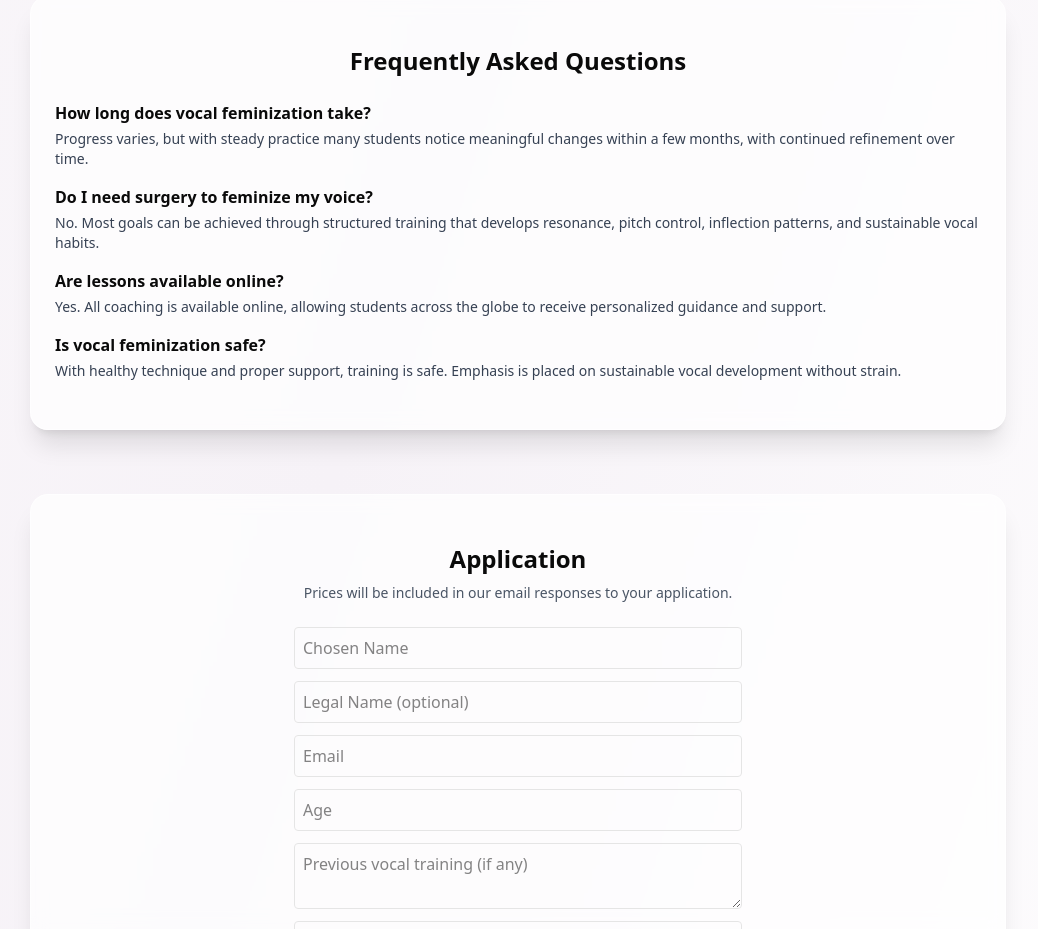
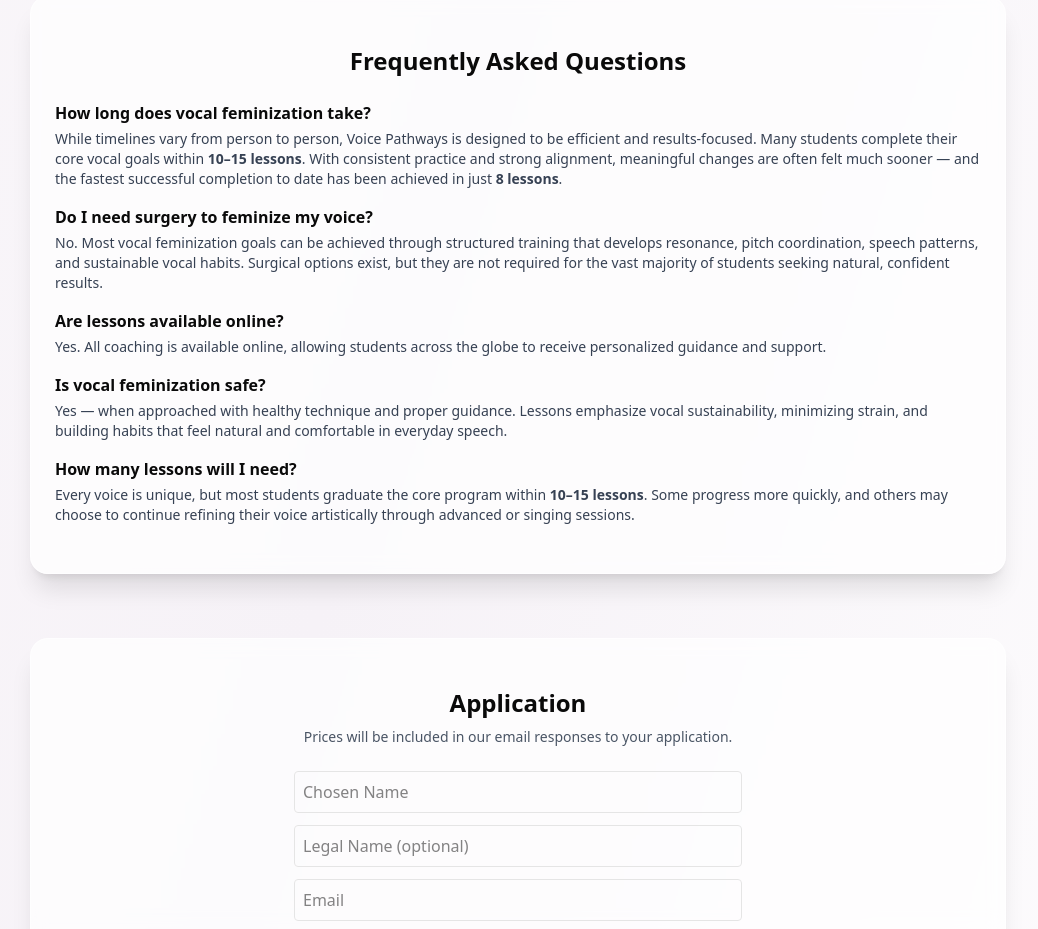
Before and after one commit to Aeriebella/Voice-Pathways, a Next.js app: page / in a window 1280 px wide. Shown: the part 2220-3149 px from the top of the page, without its empty margins (122-1160 px from the left). Built offline with nearby package versions, Linux system fonts and the light colour scheme; no server answers; the database is empty.

Commit message:
Update page.tsx

```diff
--- a/app/page.tsx
+++ b/app/page.tsx
@@ -406,11 +406,15 @@ export default function VoicePathways() {
               <div className="mt-6 grid gap-4">
                 <div>
                   <h3 className="font-semibold">How long does vocal feminization take?</h3>
-                  <p className="text-sm text-gray-700 mt-1">Progress varies, but with steady practice many students notice meaningful changes within a few months, with continued refinement over time.</p>
+                  <p className="text-sm text-gray-700 mt-1">
+                    While timelines vary from person to person, Voice Pathways is designed to be efficient and results-focused. Many students complete their core vocal goals within <strong>10–15 lessons</strong>. With consistent practice and strong alignment, meaningful changes are often felt much sooner — and the fastest successful completion to date has been achieved in just <strong>8 lessons</strong>.
+                  </p>
                 </div>
                 <div>
                   <h3 className="font-semibold">Do I need surgery to feminize my voice?</h3>
-                  <p className="text-sm text-gray-700 mt-1">No. Most goals can be achieved through structured training that develops resonance, pitch control, inflection patterns, and sustainable vocal habits.</p>
+                  <p className="text-sm text-gray-700 mt-1">
+                    No. Most vocal feminization goals can be achieved through structured training that develops resonance, pitch coordination, speech patterns, and sustainable vocal habits. Surgical options exist, but they are not required for the vast majority of students seeking natural, confident results.
+                  </p>
                 </div>
                 <div>
                   <h3 className="font-semibold">Are lessons available online?</h3>
@@ -418,7 +422,15 @@ export default function VoicePathways() {
                 </div>
                 <div>
                   <h3 className="font-semibold">Is vocal feminization safe?</h3>
-                  <p className="text-sm text-gray-700 mt-1">With healthy technique and proper support, training is safe. Emphasis is placed on sustainable vocal development without strain.</p>
+                  <p className="text-sm text-gray-700 mt-1">
+                    Yes — when approached with healthy technique and proper guidance. Lessons emphasize vocal sustainability, minimizing strain, and building habits that feel natural and comfortable in everyday speech.
+                  </p>
+                </div>
+                <div>
+                  <h3 className="font-semibold">How many lessons will I need?</h3>
+                  <p className="text-sm text-gray-700 mt-1">
+                    Every voice is unique, but most students graduate the core program within <strong>10–15 lessons</strong>. Some progress more quickly, and others may choose to continue refining their voice artistically through advanced or singing sessions.
+                  </p>
                 </div>
               </div>
             </CardContent>
```
